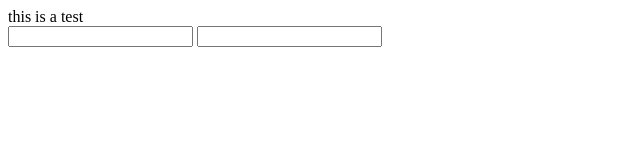
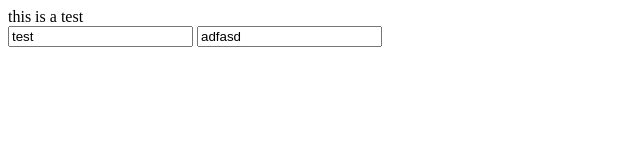
Before and after one commit to pingping-jiao/testingsite, a plain HTML site: page index.html in a window 1280 px wide. Shown: the full height of the page, 0-640 px from the left. Drawn offline with Linux system fonts and the light colour scheme.

Commit message:
Update index.html

```diff
--- a/index.html
+++ b/index.html
@@ -7,8 +7,8 @@
         </script>
         <div id="test_new"> this is a test </div>
     <div>
-   <input type="text", data-sensitive="true", value="">
-   <input type="text", data-sensitive="false", value="">
+   <input type="text", data-sensitive="true", value="test">
+   <input type="text", data-sensitive="false", value="adfasd">
 
     </div>
 
```
